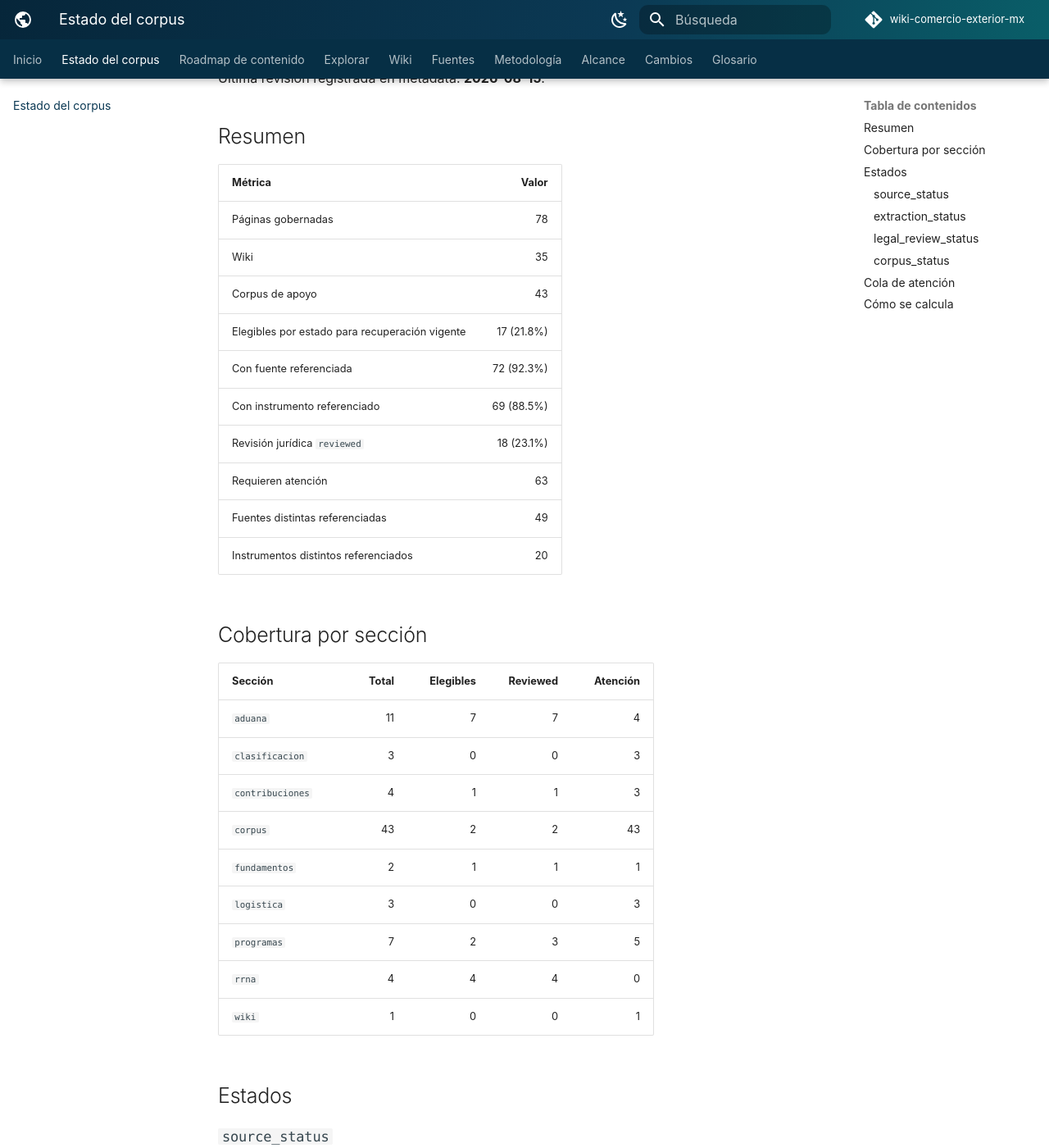
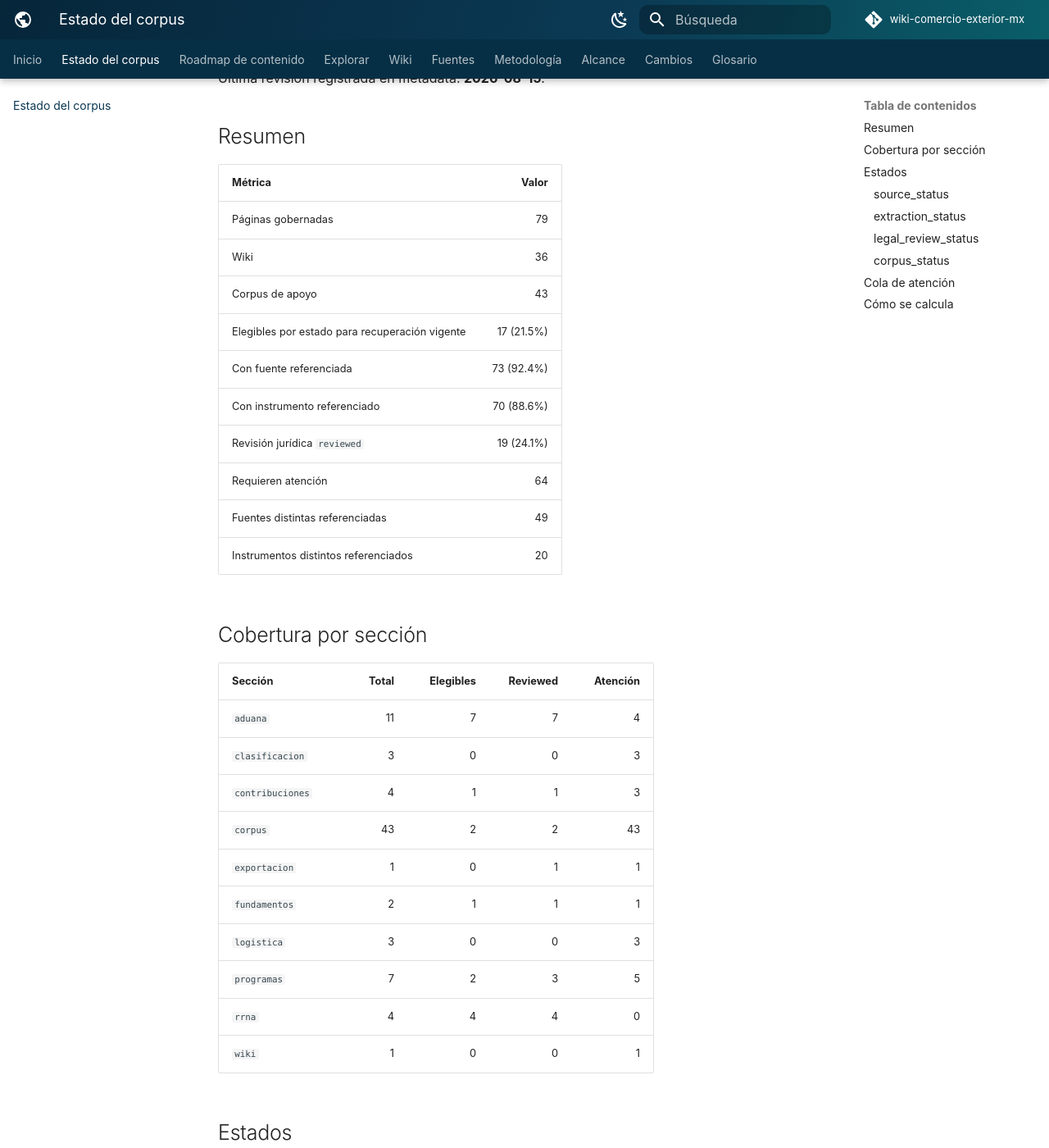
Before and after one commit to jccontrerasg08-cpu/wiki-comercio-exterior-mx, an MkDocs documentation site: the page built from docs/status/corpus-coverage.md, in a window 1280 px wide and 1400 px high, scrolled down 303 px. Shown: the whole window at 82% size. Built offline with MkDocs 1.6.1 and Material for MkDocs 9.7.7, drawn with Linux system fonts in a browser that asks for light colours; comment, search, counter and statistics services are not loaded; some of the changed text lies outside the part shown.

Commit message:
docs: synchronize export route governance

```diff
--- a/docs/status/corpus-coverage.md
+++ b/docs/status/corpus-coverage.md
@@ -9,14 +9,14 @@
 
 | Métrica | Valor |
 |---|---:|
-| Páginas gobernadas | 78 |
-| Wiki | 35 |
+| Páginas gobernadas | 79 |
+| Wiki | 36 |
 | Corpus de apoyo | 43 |
-| Elegibles por estado para recuperación vigente | 17 (21.8%) |
-| Con fuente referenciada | 72 (92.3%) |
-| Con instrumento referenciado | 69 (88.5%) |
-| Revisión jurídica `reviewed` | 18 (23.1%) |
-| Requieren atención | 63 |
+| Elegibles por estado para recuperación vigente | 17 (21.5%) |
+| Con fuente referenciada | 73 (92.4%) |
+| Con instrumento referenciado | 70 (88.6%) |
+| Revisión jurídica `reviewed` | 19 (24.1%) |
+| Requieren atención | 64 |
 | Fuentes distintas referenciadas | 49 |
 | Instrumentos distintos referenciados | 20 |
 
@@ -28,6 +28,7 @@
 | `clasificacion` | 3 | 0 | 0 | 3 |
 | `contribuciones` | 4 | 1 | 1 | 3 |
 | `corpus` | 43 | 2 | 2 | 43 |
+| `exportacion` | 1 | 0 | 1 | 1 |
 | `fundamentos` | 2 | 1 | 1 | 1 |
 | `logistica` | 3 | 0 | 0 | 3 |
 | `programas` | 7 | 2 | 3 | 5 |
@@ -57,14 +58,14 @@
 |---|---:|
 | `not_applicable` | 1 |
 | `pending_review` | 59 |
-| `reviewed` | 18 |
+| `reviewed` | 19 |
 
 ### `corpus_status`
 
 | Estado | Páginas |
 |---|---:|
 | `current` | 2 |
-| `not_applicable` | 36 |
+| `not_applicable` | 37 |
 | `partial` | 39 |
 | `stale` | 1 |
 
@@ -127,6 +128,7 @@
 | `docs/wiki/contribuciones/aranceles.md` | `contribuciones` | `pending_legal_review`, `source_not_current` |
 | `docs/wiki/contribuciones/cuotas-compensatorias.md` | `contribuciones` | `pending_legal_review`, `source_not_current` |
 | `docs/wiki/contribuciones/valor-en-aduana.md` | `contribuciones` | `pending_legal_review`, `source_not_current` |
+| `docs/wiki/exportacion/index.md` | `exportacion` | `source_not_current` |
 | `docs/wiki/fundamentos/padron-importadores.md` | `fundamentos` | `pending_legal_review`, `source_not_current` |
 | `docs/wiki/index.md` | `wiki` | `missing_instrument_reference`, `missing_source_reference`, `pending_legal_review`, `source_not_current` |
 | `docs/wiki/logistica/incoterms.md` | `logistica` | `missing_instrument_reference`, `pending_legal_review`, `source_not_current` |
```
Also changed, not shown: other parts of docs/status/corpus-coverage.md (+2 -2 lines), docs/assets/data/knowledge-index.json (+1 -1 lines), docs/explore/knowledge-map.md (+1 -1 lines), 2 other files.
